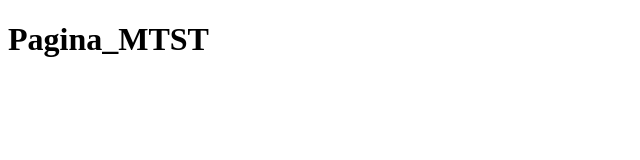
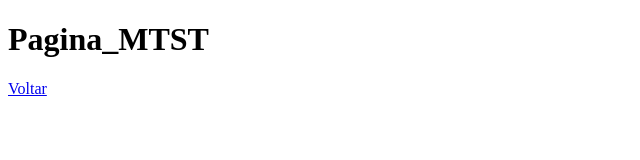
Before and after one commit to dmagdaleno/pagina_esqueleto, a plain HTML site: page pagina2.html in a window 1280 px wide. Shown: the full height of the page, 0-640 px from the left. Drawn offline with Linux system fonts and the light colour scheme.

Commit message:
mudança_pag2_pag3

```diff
--- a/pagina2.html
+++ b/pagina2.html
@@ -3,4 +3,7 @@
    <head>
     <h1>Pagina_MTST</h1>
    </head>
+   <body>
+      <a href="./index.html">Voltar</a>
+   </body>
 </html>
```
Also changed, not shown: pagina3.html (+1 -0 lines).
